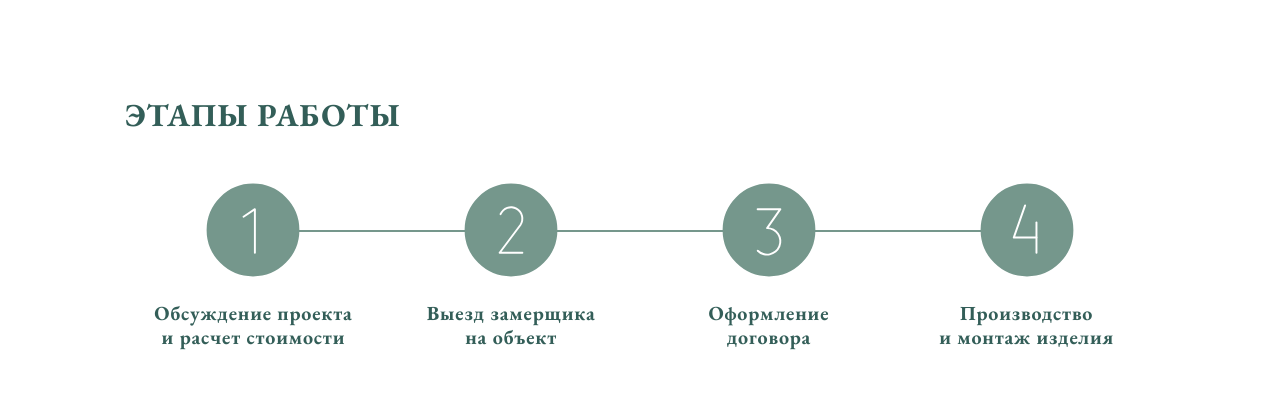
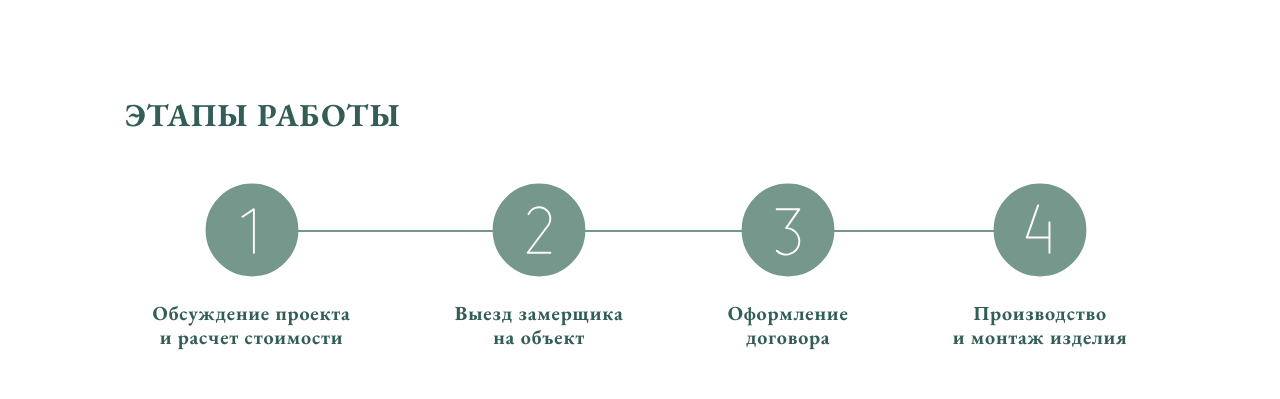
Before and after one commit to Nerevar123/stoneflower, a React (Create React App) app in the folder frontend/: page / in a window 1280 px wide. Shown: the part 4130-4529 px from the top of the page. Built offline with nearby package versions, Linux system fonts and the light colour scheme; a web font is replaced by a local one.

Commit message:
phases fix

```diff
--- a/frontend/src/blocks/phases/phases.css
+++ b/frontend/src/blocks/phases/phases.css
@@ -16,7 +16,7 @@
   flex-direction: column;
   justify-content: center;
   align-items: center;
-  width: 202px;
+  max-width: 205px;
 }
 
 .pahses__scheme-line {
```
